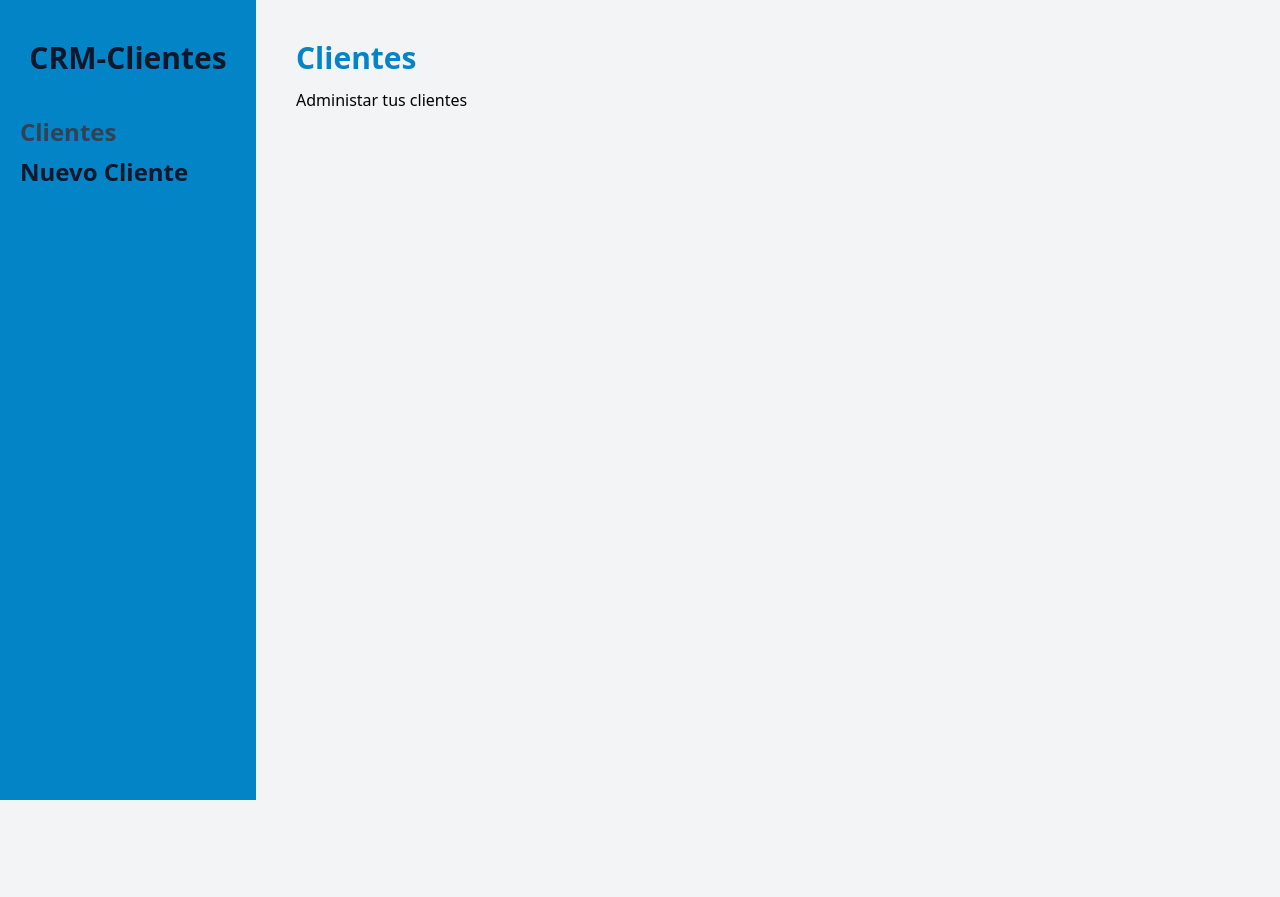
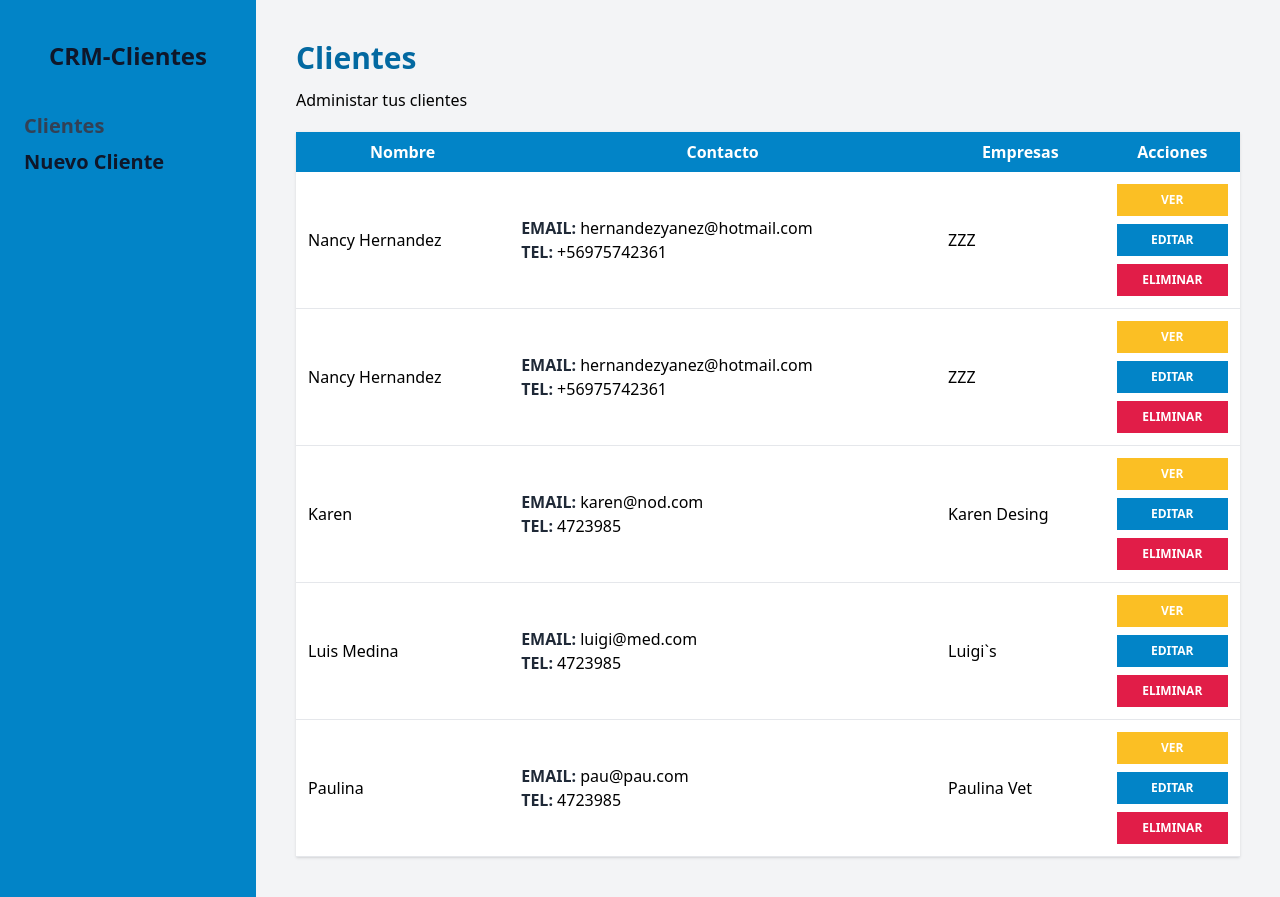
Before and after one commit to nancyh-code/crm-basic, a React (Vite) app: page /clientes in a window 1280 px wide. Before the commit the page ends 800 px from the top, so only its background shows below. Built offline with nearby package versions, Linux system fonts and the light colour scheme; data requests are answered from the project's data file.

Commit message:
tabla información del cliente

```diff
--- /dev/null
+++ b/src/components/Clientes.jsx
@@ -0,0 +1,43 @@
+import React from "react";
+
+const Clientes = ({ cliente }) => {
+  const { nombre, empresa, email, telefono, notas, id } = cliente;
+  return (
+    <tr className="border-b hover:bg-gray-200">
+      <td className="p-3">{nombre}</td>
+      <td className="p-3">
+        <p>
+          <span className="text-gray-800 uppercase font-bold">Email: </span>
+          {email}
+        </p>
+        <p>
+          <span className="text-gray-800 uppercase font-bold">Tel: </span>
+          {telefono}
+        </p>
+      </td>
+      <td className="p-3">{empresa}</td>
+      <td className="p-3">
+        <button
+          type="button"
+          className="bg-amber-400 hover:bg-amber-500 block w-full text-white p-2 uppercase font-bold text-xs"
+        >
+          Ver
+        </button>
+        <button
+          type="button"
+          className="bg-sky-600 hover:bg-sky-700 block w-full text-white p-2 uppercase font-bold text-xs mt-2"
+        >
+          Editar
+        </button>
+        <button
+          type="button"
+          className="bg-rose-600 hover:bg-rose-700 block w-full text-white p-2 uppercase font-bold text-xs mt-2"
+        >
+          Eliminar
+        </button>
+      </td>
+    </tr>
+  );
+};
+
+export default Clientes;
--- a/src/layout/Layout.jsx
+++ b/src/layout/Layout.jsx
@@ -6,15 +6,15 @@ const Layout = () => {
 
   return (
     <div className="md:flex md:min-h-screen">
-      <div className="md:w-1/5 bg-sky-600 px-5 py-10">
-        <h2 className="text-3xl text-slate-900 font-extrabold text-center">
+      <div className="md:w-1/5 bg-sky-600 px-6 py-10">
+        <h2 className="text-2xl text-slate-900 font-black text-center">
           CRM-Clientes
         </h2>
         <nav className="mt-10">
           <Link
             className={`${
               urlActual === "/clientes" ? "text-slate-700" : "text-slate-900"
-            } text-2xl block mt-2 font-semibold hover:text-slate-700`}
+            } text-xl block mt-2 font-bold hover:text-slate-700`}
             to="/clientes"
           >
             Clientes
@@ -24,14 +24,14 @@ const Layout = () => {
               urlActual === "/clientes/nuevo"
                 ? "text-slate-700"
                 : "text-slate-900"
-            } text-2xl block mt-2 font-semibold hover:text-slate-700`}
+            } text-xl block mt-2 font-bold hover:text-slate-700`}
             to="/clientes/nuevo"
           >
             Nuevo Cliente
           </Link>
         </nav>
       </div>
-      <div className="md:w-/5 p-10">
+      <div className="md:w-4/5 p-10">
         <Outlet />
       </div>
     </div>
--- a/src/pages/Inicio.jsx
+++ b/src/pages/Inicio.jsx
@@ -1,4 +1,5 @@
 import { useState, useEffect } from "react";
+import Clientes from "../components/Clientes";
 
 const Inicio = () => {
   const [clientes, setClientes] = useState([]);
@@ -19,8 +20,23 @@ const Inicio = () => {
 
   return (
     <>
-      <h1 className="font-black text-3xl text-sky-600">Clientes</h1>
+      <h1 className="font-black text-3xl text-sky-700">Clientes</h1>
       <p className="mt-3">Administar tus clientes</p>
+      <table className="w-full mt-5 table-auto shadow bg-white">
+        <thead className="bg-sky-600 text-white">
+          <tr>
+            <th className="p-2">Nombre</th>
+            <th className="p-2">Contacto</th>
+            <th className="p-2">Empresas</th>
+            <th className="p-2">Acciones</th>
+          </tr>
+        </thead>
+        <tbody>
+          {clientes.map((cliente) => (
+            <Clientes key={cliente.id} cliente={cliente} />
+          ))}
+        </tbody>
+      </table>
     </>
   );
 };
```
